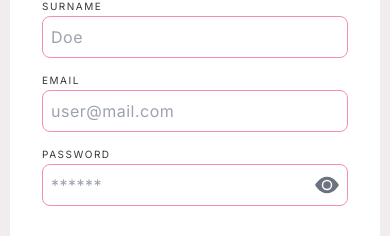
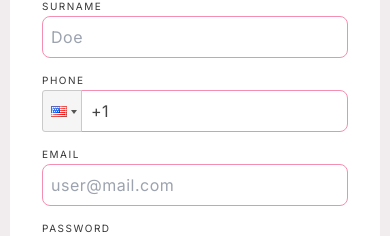
Before and after one commit to No-Country/c14-58-react-node, a React (Vite) app in the folder front/: page /signup in a window 390 px wide. Shown: the part 288-524 px from the top of the page. Built offline with nearby package versions, Linux system fonts and the light colour scheme.

Commit message:
add phoneNumber component to the form

```diff
--- a/front/src/components/Login/Signup.jsx
+++ b/front/src/components/Login/Signup.jsx
@@ -7,6 +7,7 @@ import { createUser, getUser } from "../../redux/slices/user";
 import { BsEyeFill, BsEyeSlashFill } from "react-icons/bs";
 
 import { ContainerSignup, Input,FormContainer,Form, TitleForm } from "./FormComponents";
+import PhoneInputUI from "../../ui/PhoneInputUI";
 
 function Signup() {
   const token = localStorage.getItem("token");
@@ -22,6 +23,7 @@ function Signup() {
   const dispatch = useDispatch();
   const navigate = useNavigate();
   const [showPassword, setShowPassword] = useState(false);
+  const [phone, setPhone] = useState('')
   const togglePasswordVisibility = () => {
     setShowPassword(!showPassword)
   }
@@ -32,12 +34,14 @@ function Signup() {
           <TitleForm>Create your Account</TitleForm>
           <Form
             onSubmit={handleSubmit((data) => {
+              Object.assign(data, {tel: phone})
               dispatch(createUser(data)).then((result) => {
                 dispatch(getUser());
                 if (result.payload.token) {
                   navigate("/home");
                 }
               });
+
             })}
           >
             <Input>
@@ -49,8 +53,14 @@ function Signup() {
               <input {...register("surname")} placeholder="Doe" />
             </Input>
             <Input>
+              <label htmlFor="">PHONE</label>
+              <PhoneInputUI setPhone={setPhone}/>
+            </Input>
+
+            <Input>
               <label htmlFor="">EMAIL</label>
               <input {...register("email")} placeholder="user@mail.com" />
+
             </Input>
             <Input>
               <label htmlFor="">PASSWORD</label>
```
